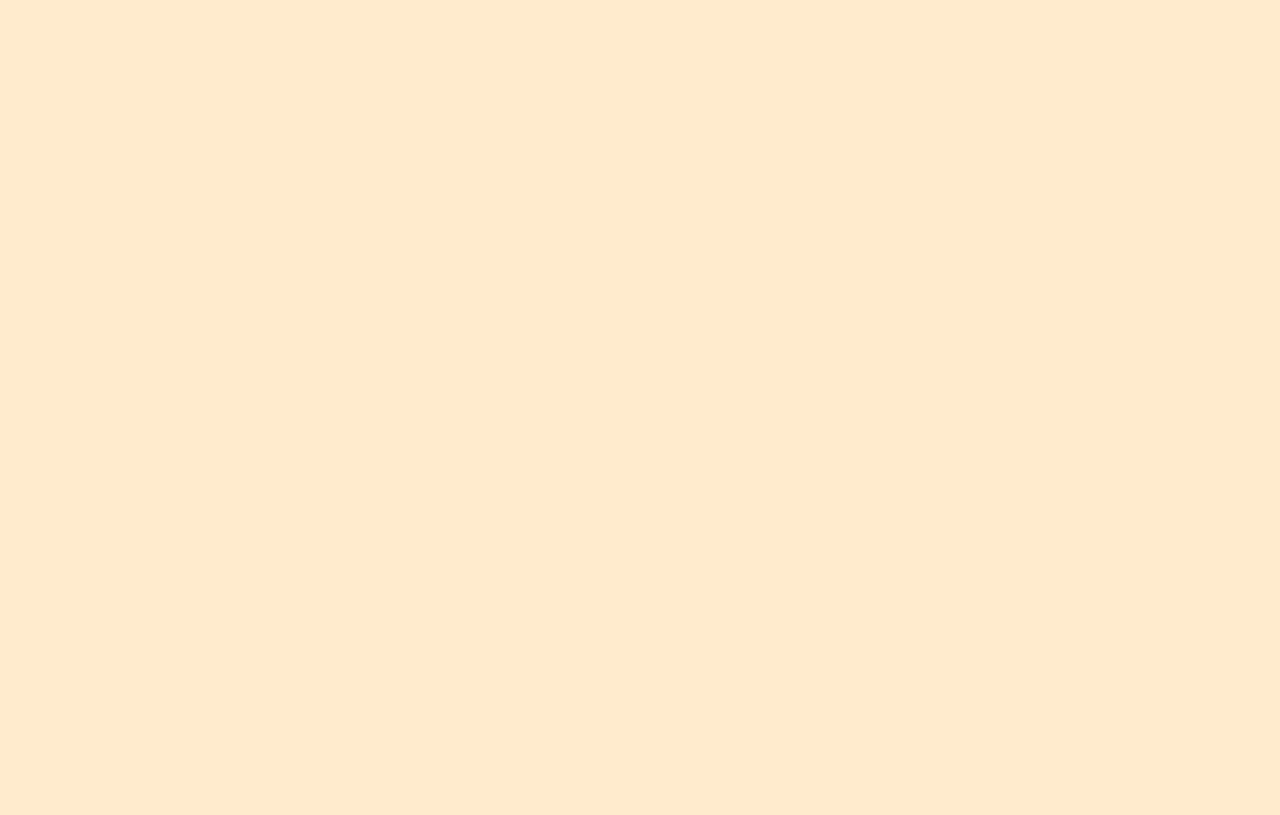
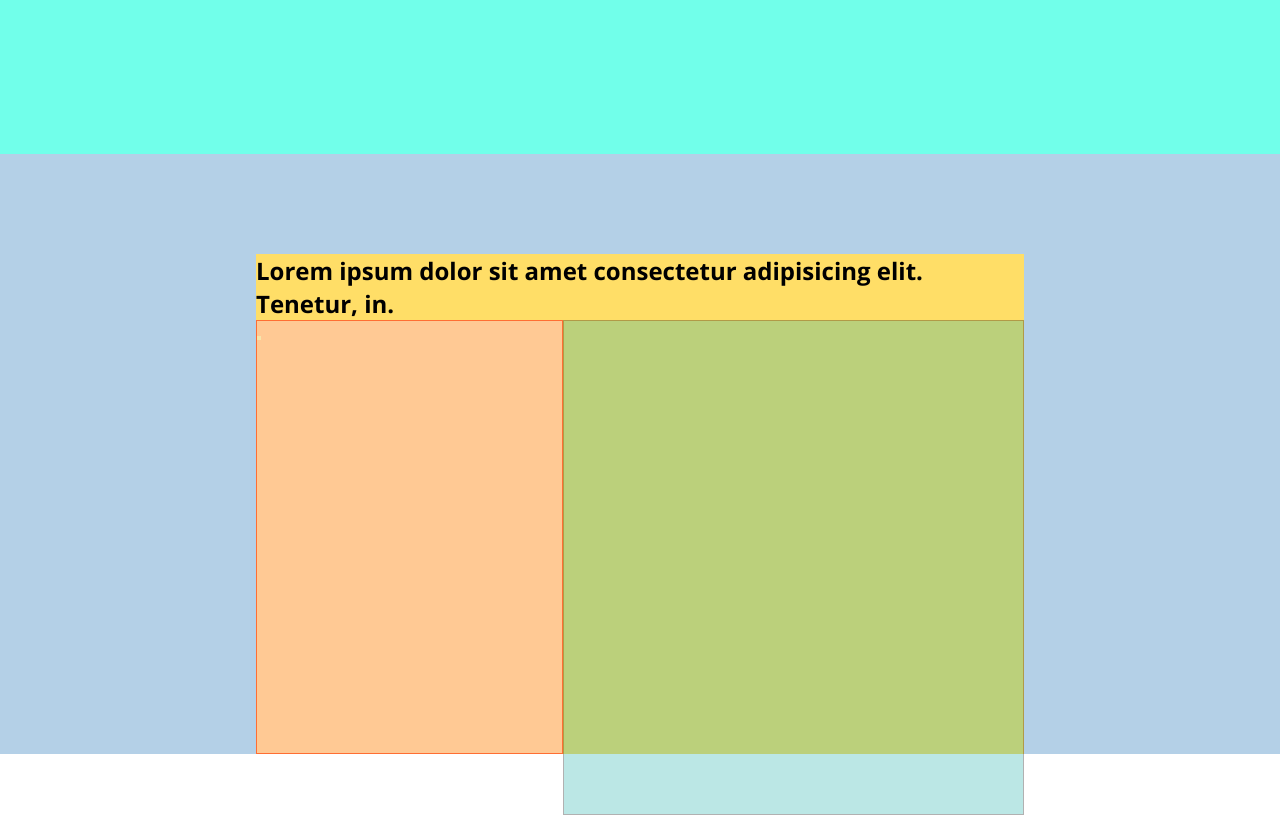
Before and after one commit to Cris-NTL/htmlcss-dropbox, a plain HTML site: page index.html in a window 1280 px wide. Drawn offline with nearby package versions, Linux system fonts and the light colour scheme.

Commit message:
Jumbotron

```diff
--- a/css/style.css
+++ b/css/style.css
@@ -10,15 +10,73 @@ img {
 
 /* debug */
 body {
-    background-color: blanchedalmond;
+    background-color: var(--neutral);
 }
+.jumbotron {
+    background-color: var(--lightblue);
+    height: 600px;
+}
+nav {
+    background-color: #71ffea;
+}
+.jumbotron .container {
+    background-color: #ffde67;
+    height: 500px;
+}
+.jumbotron .jumbo-description {
+    background-color: lightpink;
+    height: calc(100% - 66px);
+    opacity: 50%;
+    border: 1px solid red;
+}
+.jumbotron .jumbo-image {
+    background-color: lightseagreen;
+    height: calc(100% - 5px);
+    opacity: 30%;
+    border: 1px solid black;
+}
+
 /* utility */
+:root {
+    --neutral:#ffffff;
+    --lightblue:#B4D0E7;
+    --buttons:#0061FF;
+    --designit:#F5F5F5;
+}
 
 /* common */
+body {
+    font-family: 'Open Sans', sans-serif;
+}
+header {
+    width: 100%;
+}
+h1 {
+    display: inline-block;
+}
 
 /* body */
     /* header  */
-
+    nav {
+        width: 100%;
+    }
+    .jumbotron {
+        width: 100%;
+        display: flex;
+        justify-content: center;
+    }
+    .jumbotron .container {
+        width:60%;
+        margin-top: 100px;
+        display: flex;
+        flex-wrap: wrap;
+    }
+    .jumbotron .jumbo-description {
+        width: 40%;
+    }
+    .jumbotron .jumbo-image {
+        width: 60%;
+    }
     /* main */
 
     /* footer */
--- a/index.html
+++ b/index.html
@@ -14,6 +14,42 @@
 </head>
 
 <body>
+    <!-- top-header -->
+    <header>
+        <!-- navigation bar -->
+        <nav>
+            <div class="logo"></div>
+            <!-- menu -->
+            <ul>
+                <li></li>
+                <li></li>
+                <li></li>
+            </ul>
+            <ul>
+                <li></li>
+                <li></li>
+                <li></li>
+                <li></li>
+            </ul>
+        </nav>
 
+    <!-- bottom-header     -->
+        <section class="jumbotron">
+            <div class="container">
+                <h1>Lorem ipsum dolor sit amet consectetur adipisicing elit. Tenetur, in.</h1>
+                <div class="jumbo-description">
+                    <p></p>
+                    <button></button>
+                    <span></span>
+                    <i></i>
+                </div>
+                <div class="jumbo-image"></div>
+            </div>
+        </section>
+    </header>
+
+    <main></main>
+
+    <footer></footer>
 </body>
 </html>
```
